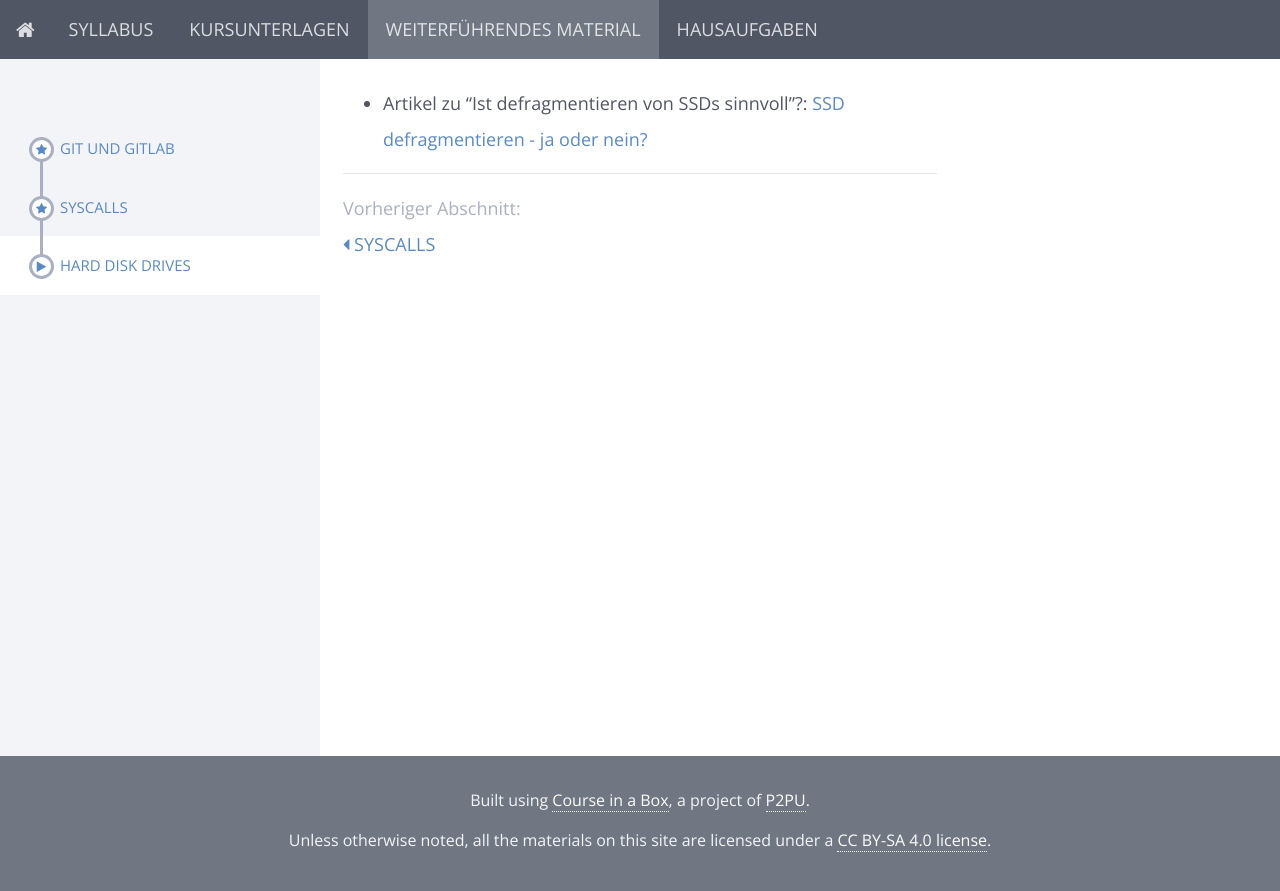
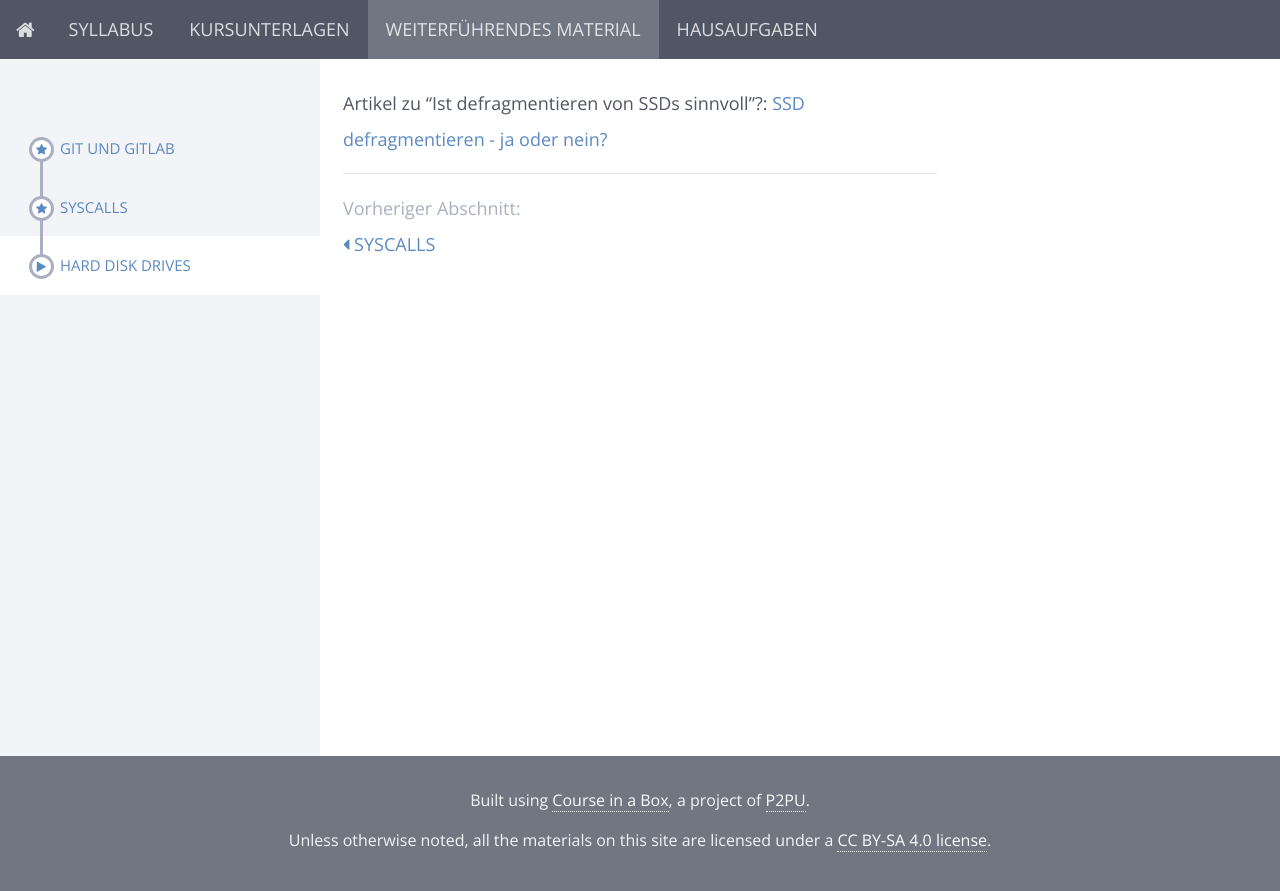
Before and after one commit to aheil/os, a Jekyll site: the page built from modules/material/_posts/2022-06-01-hdd.md, in a window 1280 px wide. Shown: the top 891 px of the page. Built offline with Jekyll 4.4.1, drawn with Linux system fonts in a browser that asks for light colours; nearby versions of some CDN libraries.

Commit message:
formatting

```diff
--- a/modules/material/_posts/2022-06-01-hdd.md
+++ b/modules/material/_posts/2022-06-01-hdd.md
@@ -2,4 +2,4 @@
 title: "Hard Disk Drives"
 ---
 
-- Artikel zu "Ist defragmentieren von SSDs sinnvoll"?: [SSD defragmentieren - ja oder nein?](https://www.heise.de/tipps-tricks/SSD-defragmentieren-ja-oder-nein-4317478.html)
+Artikel zu "Ist defragmentieren von SSDs sinnvoll"?: [SSD defragmentieren - ja oder nein?](https://www.heise.de/tipps-tricks/SSD-defragmentieren-ja-oder-nein-4317478.html)
```
